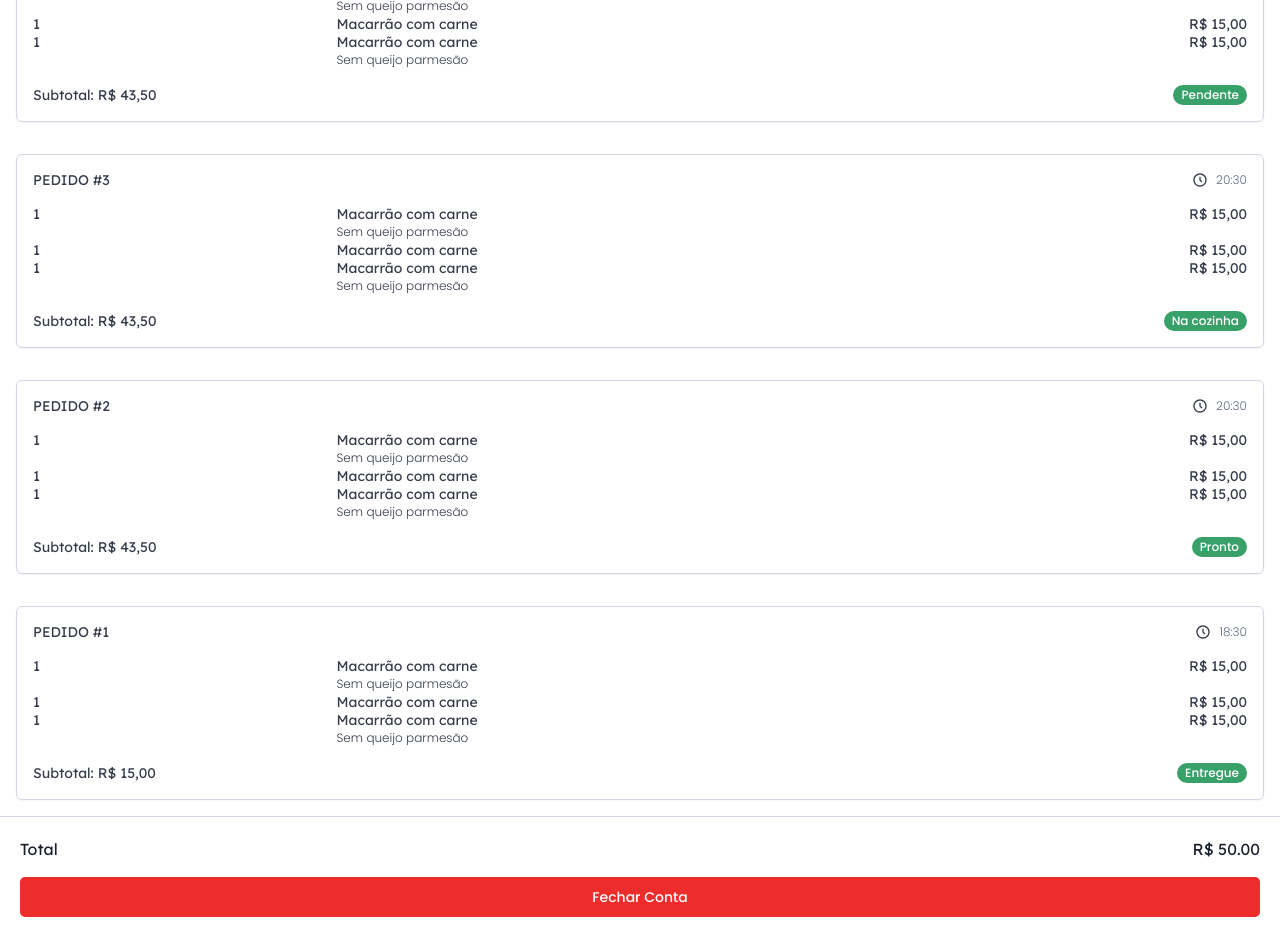
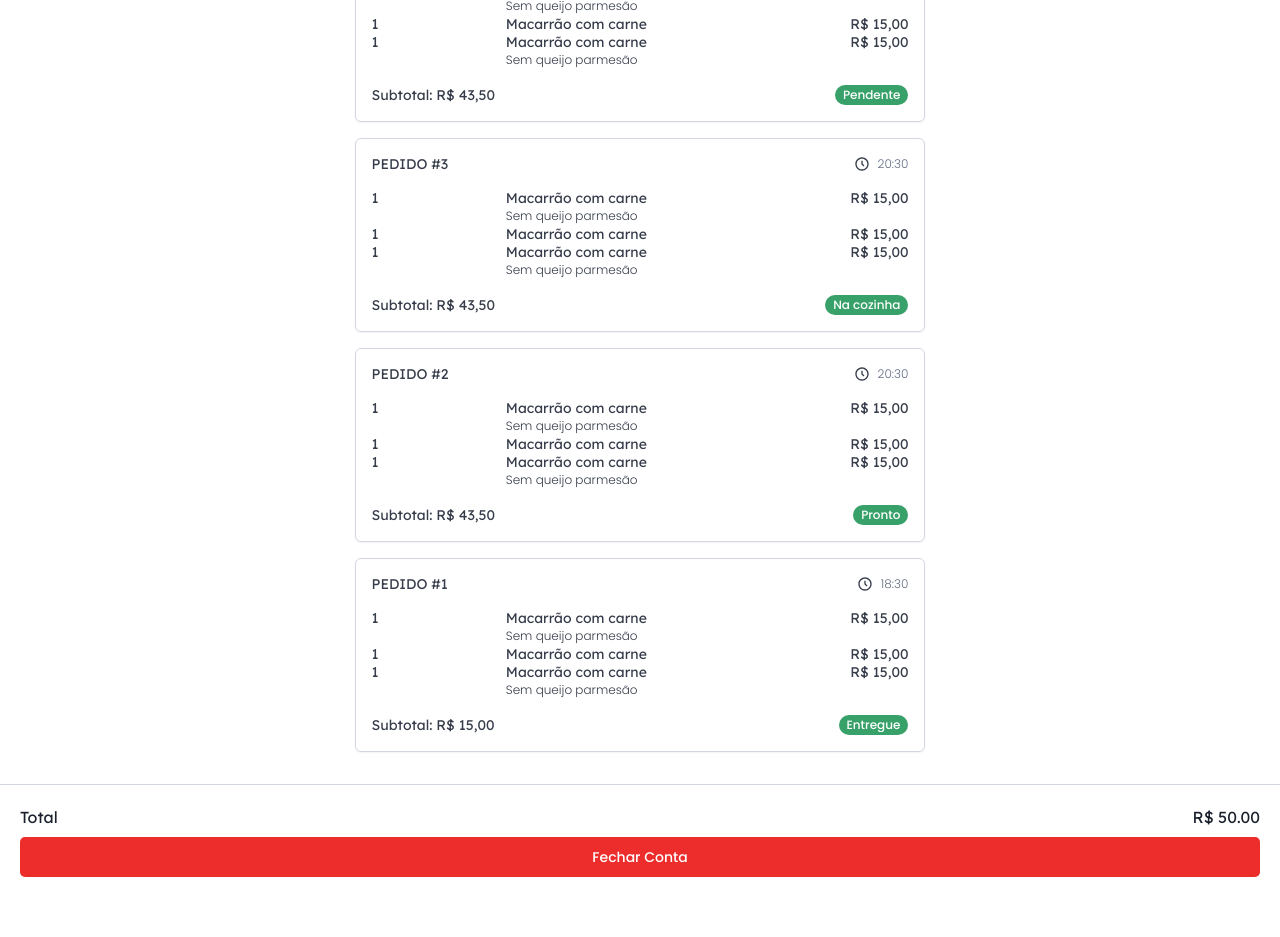
Before and after one commit to penguinsufcg/na-mesa, a Next.js app: page /order in a window 1280 px wide. Shown: the part 160-1097 px from the top of the page. After the commit the page ends 1057 px from the top, so only its background shows below. Built offline with nearby package versions, Linux system fonts and the light colour scheme; no server answers; the database is empty.

Commit message:
Fix spacing among cards

```diff
--- a/src/pages/order/OrderCard.tsx
+++ b/src/pages/order/OrderCard.tsx
@@ -49,7 +49,7 @@ const OrderCard: FC = ({ order }: { order: any }) => {
     <Flex
       sx={{
         shadow: 'sm',
-        margin: 4,
+        marginBottom: 4,
         padding: 4,
         borderWidth: 1,
         borderRadius: 'md',
--- a/src/pages/order/index.tsx
+++ b/src/pages/order/index.tsx
@@ -1,6 +1,6 @@
 import PageHeader from '@/components/client/PageHeader'
 import { Button } from '@chakra-ui/button'
-import { Flex, HStack, Text, VStack } from '@chakra-ui/layout'
+import { Container, Flex, HStack, Text, VStack } from '@chakra-ui/layout'
 import React from 'react'
 import ordersData from './mockData'
 import OrderCard from './OrderCard'
@@ -10,7 +10,6 @@ const Footer = () => {
     <VStack
       w="full"
       align="end"
-      spacing={4}
       sx={{
         padding: 5,
         marginTop: 'auto',
@@ -31,9 +30,11 @@ const MenuPage = () => {
   return (
     <Flex h="100vh" direction="column">
       <PageHeader title="Conta" />
-      {ordersData.map((order, index) => (
-        <OrderCard order={order} key={index} />
-      ))}
+      <Container p={4}>
+        {ordersData.map((order, index) => (
+          <OrderCard order={order} key={index} />
+        ))}
+      </Container>
 
       <Footer />
     </Flex>
```
